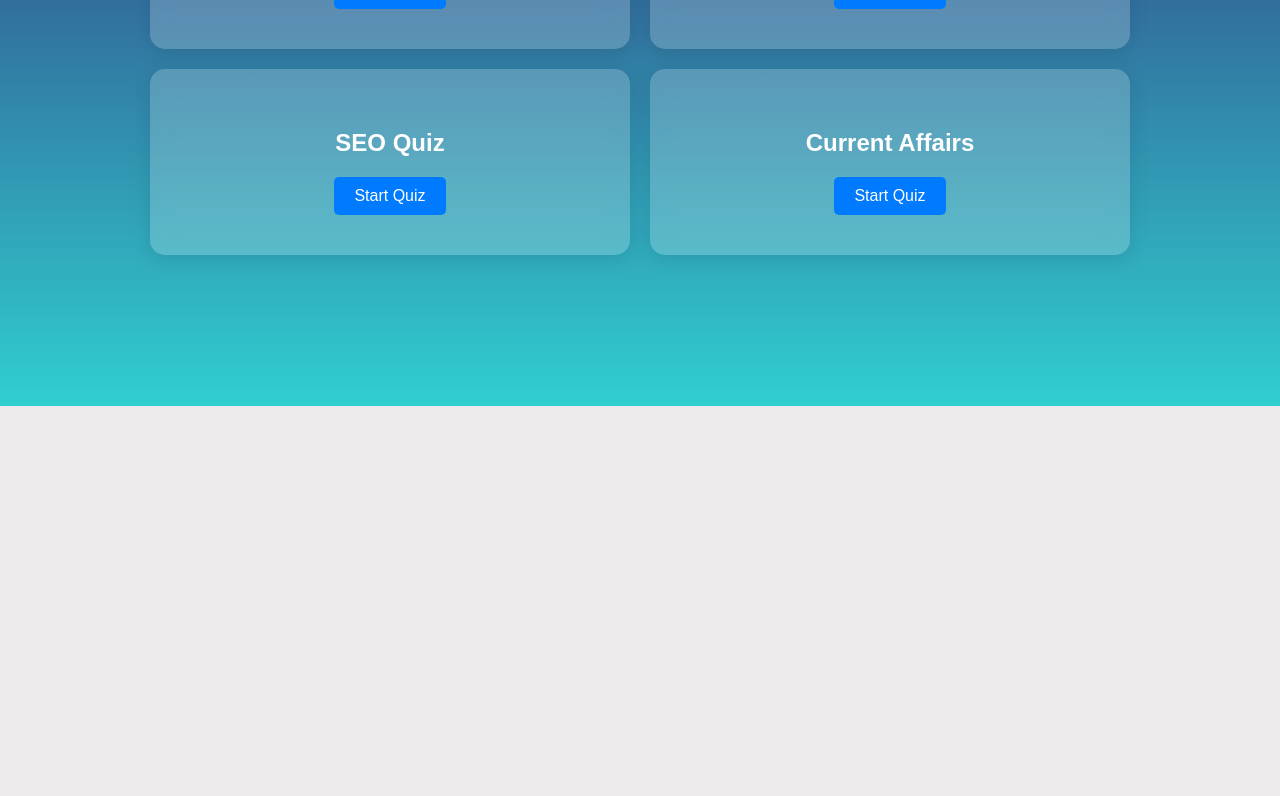
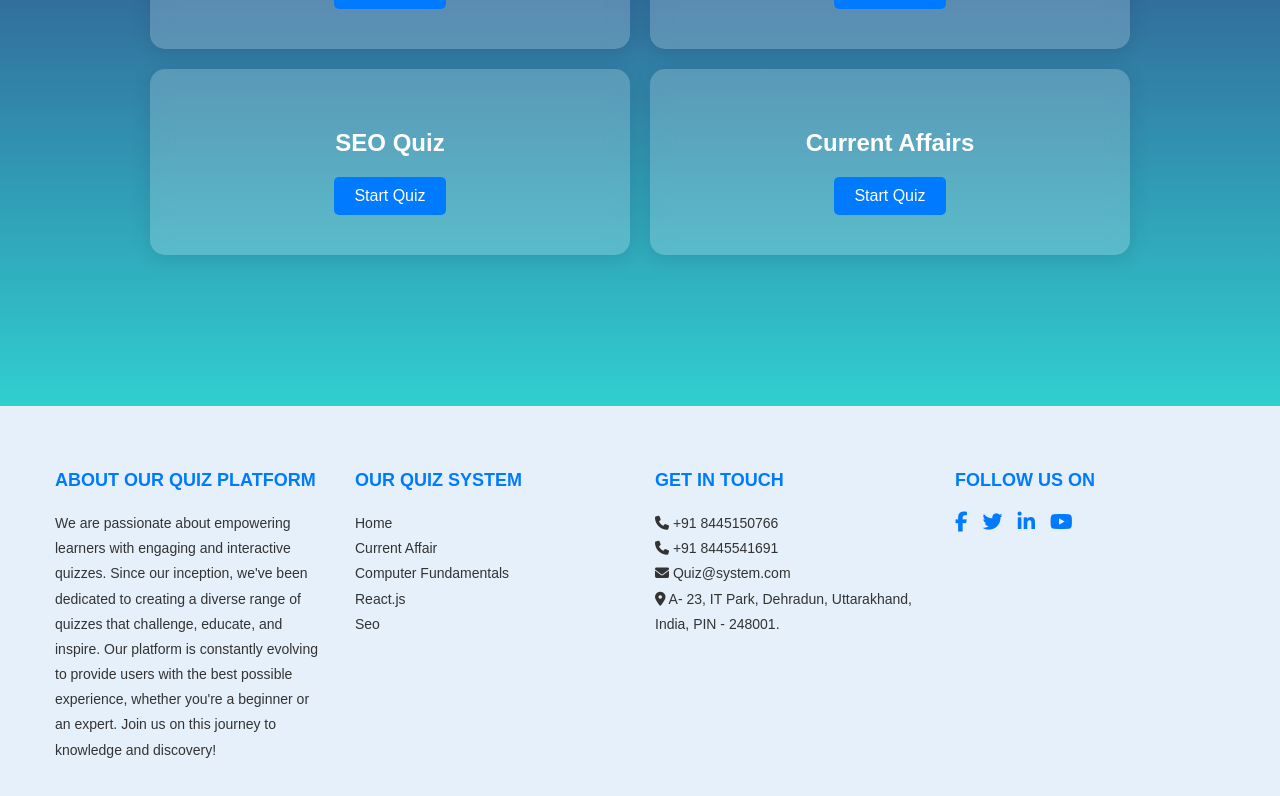
Before and after one commit to neerajkumarroy/quiz-frontend, a React (Create React App) app: page / in a window 1280 px wide. Shown: the part 434-1230 px from the top of the page. Before the commit the page ends 840 px from the top, so only its background shows below. Built offline with nearby package versions, Linux system fonts and the light colour scheme.

Commit message:
fix color combination

```diff
--- a/package.json
+++ b/package.json
@@ -3,12 +3,14 @@
   "version": "0.1.0",
   "private": true,
   "dependencies": {
+    "@fortawesome/fontawesome-free": "^6.6.0",
     "@testing-library/jest-dom": "^5.17.0",
     "@testing-library/react": "^13.4.0",
     "@testing-library/user-event": "^13.5.0",
     "axios": "^1.7.4",
     "chart.js": "^4.4.4",
     "dotenv": "^16.4.5",
+    "framer-motion": "^11.3.31",
     "react": "^18.2.0",
     "react-chartjs-2": "^5.2.0",
     "react-dom": "^18.2.0",
--- a/src/App.css
+++ b/src/App.css
@@ -74,7 +74,7 @@ body {
 
 /*------------------------------------------------------------------------------------------------------------------------------- Header Styles */
 .header {
-  background-color: #5b5461;
+  background-color: rgba(24, 43, 55, 0.8); /* 80% opacity */
   color: #ecf0f1;
   padding: 20px;
   box-shadow: 0 4px 6px rgba(0, 0, 0, 0.1);
@@ -102,9 +102,10 @@ body {
   display: none;
   background: none;
   border: none;
-  color: #ecf0f1;
+  color: #f44017;
   font-size: 1.5rem;
   cursor: pointer;
+  margin-left: 341px;
 }
 
 .header nav ul {
@@ -168,7 +169,7 @@ body {
 
   .header nav ul li a {
     display: block;
-    padding: 10px 0;
+    padding: 7px 10;
   }
 }
 
@@ -188,10 +189,10 @@ body {
   padding: 20px;
   max-width: 1200px; /* Limit the width of the page */
   margin: auto; /* Center the page */
-  background-color: #f9f9f9; /* Light background color for contrast */
   border-radius: 8px; /* Rounded corners for a modern look */
   box-shadow: 0 4px 8px rgba(0, 0, 0, 0.1); /* Subtle shadow for depth */
   margin-top: 40px;
+  background-image: linear-gradient(to top, #30cfd0 0%, #330867 100%);
 }
 
 .question-container {
@@ -228,14 +229,14 @@ body {
 
 .question-container p {
   padding: 15px;
-  background: rgb(239, 239, 239); /* Slightly lighter gray background */
+  background: rgb(219, 180, 180); /* Slightly lighter gray background */
   border-radius: 4px;
   font-weight: bold; /* Make question text bold */
 }
 .title-name {
   text-align: center;
   font-weight: bold;
-  color: #1748ce;
+  color: #eaebee;
 }
 
 .question-container form {
@@ -418,7 +419,7 @@ body {
 .question-container {
   margin-bottom: 20px;
   padding: 15px;
-  background-color: #fff;
+  background-color: #889fe3;
   border-radius: 8px;
   border: 1px solid #ddd;
   box-shadow: 0 2px 4px rgba(0, 0, 0, 0.1);
@@ -1225,62 +1226,59 @@ body {
   background-color: #0056b3;
 }
 
-/* ///////////////////////// */
-.review-content {
-  margin: 20px;
-  padding: 20px;
-  border: 1px solid #ccc;
-  border-radius: 8px;
-  margin-top: 135px;
-  max-width: 100%;
-}
-.review-content h2 {
-  text-align: center;
-  color: #895eff;
+/* ----------------------------------------Footer Component CSS------------------------------- */
+.footer {
+  background-color: #e6f0fa;
+  color: #333;
+  padding: 40px 20px;
+  font-family: "Arial", sans-serif;
 }
 
-.question-container {
-  margin-bottom: 20px;
+.footer-content {
+  display: flex;
+  justify-content: space-between;
+  max-width: 1200px;
+  margin: 0 auto;
+  flex-wrap: wrap;
 }
 
-.question-container p {
-  font-weight: bold;
+.footer-section {
+  flex: 1;
+  margin: 0 15px;
+  min-width: 200px;
 }
 
-ul {
-  list-style-type: none;
-  padding: 0;
+.footer-section h4 {
+  margin-bottom: 20px;
+  font-size: 18px;
+  color: #007bff;
+  text-transform: uppercase;
 }
 
-li.option {
-  padding: 10px;
-  margin: 5px 0;
-  border: 1px solid #ccc;
-  border-radius: 4px;
+.footer-section p,
+.footer-section ul {
+  margin: 0;
+  padding: 0;
+  list-style: none;
+  line-height: 1.8;
+  font-size: 14px;
 }
 
-li.correct {
-  background-color: green;
-  color: white;
+.footer-section a {
+  color: #333;
+  text-decoration: none;
 }
 
-li.incorrect {
-  background-color: red;
-  color: white;
-}
-.back-to-home-btn {
-  display: block;
-  margin: 20px auto;
-  padding: 10px 20px;
-  background-color: #007bff;
-  color: white;
-  border: none;
-  border-radius: 4px;
-  cursor: pointer;
-  font-size: 16px;
-  text-align: center;
+.footer-section a:hover {
+  text-decoration: underline;
 }
 
-.back-to-home-btn:hover {
-  background-color: #0056b3;
+.footer-social a {
+  color: #007bff;
+  margin-right: 15px;
+  font-size: 20px;
 }
+
+.footer-social a:hover {
+  color: #0056b3;
+}
--- a/src/App.js
+++ b/src/App.js
@@ -1,8 +1,9 @@
 import React from 'react';
 import './App.css';
-
+import '@fortawesome/fontawesome-free/css/all.min.css';
 
 import Header from './components/Header';
+import Footer from './components/Footer';  // Import the Footer component
 import { BrowserRouter as Router, Routes, Route } from 'react-router-dom';
 
 import HomePage from './components/Home.js';
@@ -28,10 +29,8 @@ import SeoQuiz from './components/Seo/SeoQuiz.js';
 import SeoResult from './components/Seo/SeoResult.js';
 import SeoReview from './components/Seo/SeoReview.js';
 
-
-
 import SignupError from './components/SignupError.js';
-import PrivateComponent from './components/PrivateComponent.js';  // Import the ProtectedRoute component
+import PrivateComponent from './components/PrivateComponent.js';  // Import the PrivateComponent component
 
 function App() {
   return (
@@ -56,8 +55,6 @@ function App() {
             <Route path="/quiz/react-review" element={<ReactReview />} />
             <Route path="/quiz/react-privew" element={<ReactPrview />} />
 
-
-
             <Route path="/quiz/seo" element={<SeoQuiz />} />
             <Route path="/quiz/seo-result" element={<SeoResult />} />
             <Route path="/quiz/seo-review" element={<SeoReview />} />
@@ -65,7 +62,7 @@ function App() {
             <Route path="/admin/login" element={<AdminLogin />} />
             <Route path="/signup-error" element={<SignupError />} />
 
-            {/* Protect the Admin routes using the ProtectedRoute component */}
+            {/* Protect the Admin routes using the PrivateComponent component */}
             <Route
               path="/admin"
               element={
@@ -84,6 +81,7 @@ function App() {
             />
           </Routes>
         </div>
+        <Footer />
       </div>
     </Router>
   );
--- /dev/null
+++ b/src/components/Footer.js
@@ -0,0 +1,58 @@
+import React from 'react';
+import { Link } from 'react-router-dom';
+
+function Footer() {
+    return (
+        <footer className="footer">
+            <div className="footer-content">
+
+                {/* About Our Quiz Platform Section */}
+                <div className="footer-section">
+                    <h4>About Our Quiz Platform</h4>
+                    <p>We are passionate about empowering learners with engaging and interactive quizzes. Since our inception, we've been dedicated to creating a diverse range of quizzes that challenge, educate, and inspire. Our platform is constantly evolving to provide users with the best possible experience, whether you're a beginner or an expert. Join us on this journey to knowledge and discovery!</p>
+                </div>
+                {/* Our Company Section */}
+                <div className="footer-section">
+                    <h4>Our Quiz System</h4>
+                    <ul>
+                        <li><Link to="/">Home</Link></li>
+                        <li><Link to="/quiz/current-affairs">Current Affair</Link></li>
+                        <li><Link to="/quiz/computer-fundamentals">Computer Fundamentals</Link></li>
+                        <li><Link to="/quiz/react">React.js</Link></li>
+                        <li><Link to="/quiz/seo">Seo</Link></li>
+
+                    </ul>
+                </div>
+
+                {/* Contact Section */}
+                <div className="footer-section">
+                    <h4>Get in Touch</h4>
+                    <p><i className="fas fa-phone"></i> +91 8445150766</p>
+                    <p><i className="fas fa-phone"></i> +91 8445541691</p>
+                    <p><i className="fas fa-envelope"></i> <a href="mailto:datastringneeraj@gmail.com">Quiz@system.com</a></p>
+                    <p><i className="fas fa-map-marker-alt"></i> A- 23, IT Park, Dehradun, Uttarakhand, India, PIN - 248001.</p>
+                </div>
+
+                {/* Social Media Section */}
+                <div className="footer-section footer-social">
+                    <h4>Follow Us On</h4>
+                    <a href="https://www.facebook.com" target="_blank" rel="noopener noreferrer">
+                        <i className="fab fa-facebook-f"></i>
+                    </a>
+                    <a href="https://www.twitter.com" target="_blank" rel="noopener noreferrer">
+                        <i className="fab fa-twitter"></i>
+                    </a>
+                    <a href="https://www.linkedin.com" target="_blank" rel="noopener noreferrer">
+                        <i className="fab fa-linkedin-in"></i>
+                    </a>
+                    <a href="https://www.youtube.com" target="_blank" rel="noopener noreferrer">
+                        <i className="fab fa-youtube"></i>
+                    </a>
+                </div>
+
+            </div>
+        </footer>
+    );
+}
+
+export default Footer;
```
Also changed, not shown: src/components/Sidebar.js (deleted, +0 -16 lines), src/img/logo.png (added), 1 other file (tests, documents, lock files or other folders).
